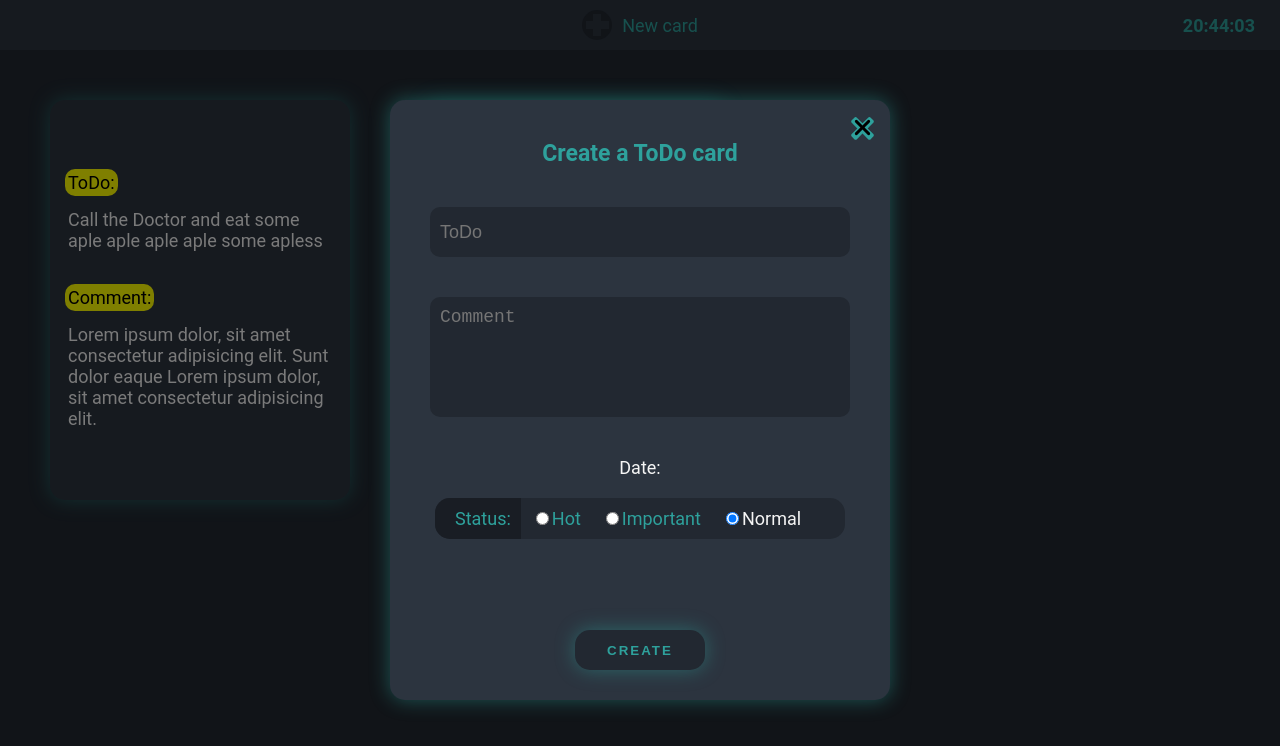
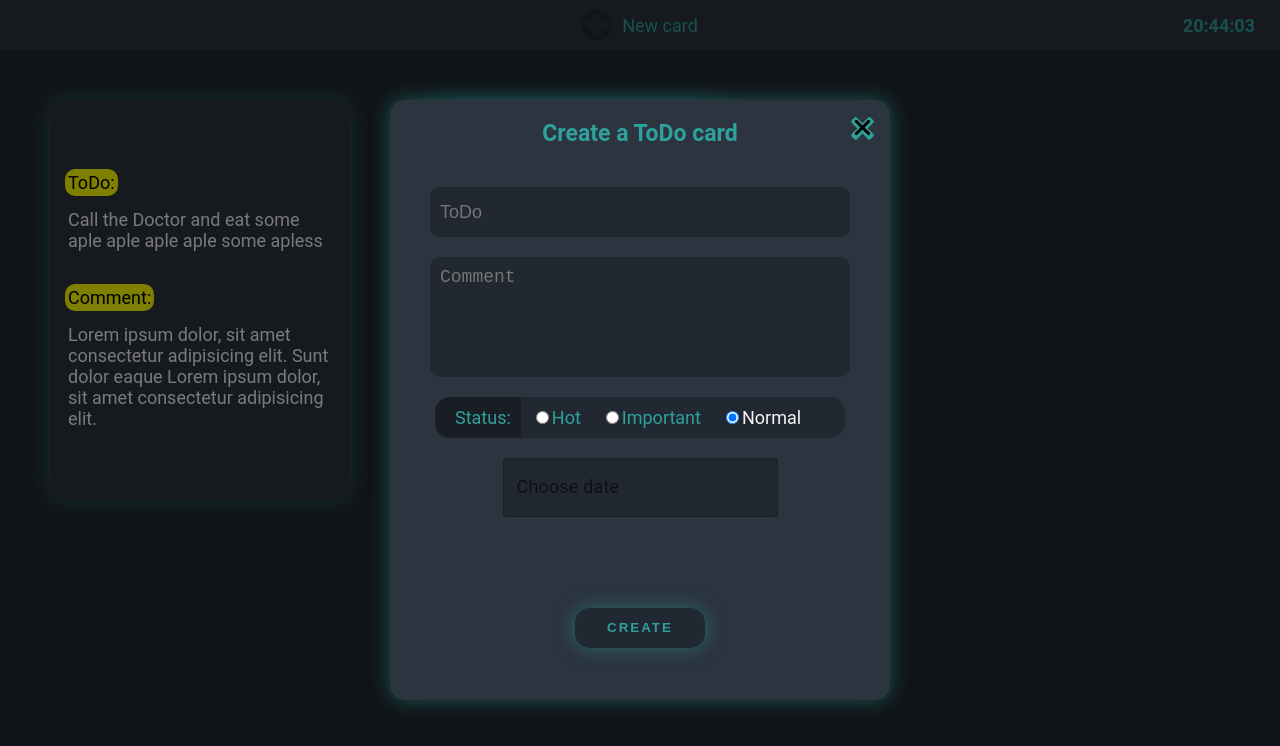
Before and after one commit to TonyNexis/ToDoBoardReactVite, a React (Vite) app: page / in a window 1280 px wide. Both pictures are taken after a click on the button "New card". Shown: the top 746 px of the page. Built offline with nearby package versions, Linux system fonts and the light colour scheme.

Commit message:
added DateTimePicker to FormAddCard and some func

```diff
--- a/package.json
+++ b/package.json
@@ -10,7 +10,12 @@
     "preview": "vite preview"
   },
   "dependencies": {
+    "@emotion/react": "^11.11.4",
+    "@emotion/styled": "^11.11.0",
+    "@mui/material": "^5.15.11",
+    "@mui/x-date-pickers": "^6.19.5",
     "@reduxjs/toolkit": "^2.2.1",
+    "dayjs": "^1.11.10",
     "react": "^18.2.0",
     "react-dom": "^18.2.0",
     "react-hook-form": "^7.50.1",
--- a/src/pages/FormAddCard/FormAddCard.jsx
+++ b/src/pages/FormAddCard/FormAddCard.jsx
@@ -1,5 +1,9 @@
+import { AdapterDayjs } from '@mui/x-date-pickers/AdapterDayjs'
+import { DateTimePicker } from '@mui/x-date-pickers/DateTimePicker'
+import { LocalizationProvider } from '@mui/x-date-pickers/LocalizationProvider'
+import dayjs from 'dayjs'
 import { useEffect } from 'react'
-import { useForm } from 'react-hook-form'
+import { Controller, useForm } from 'react-hook-form'
 import { useDispatch } from 'react-redux'
 import { closeModalCardAdd } from '../../redux/modalCardAddSlice'
 import styles from './FormAddCard.module.scss'
@@ -10,6 +14,7 @@ const FormAddCard = () => {
 		handleSubmit,
 		watch,
 		formState: { errors },
+		control,
 	} = useForm()
 
 	const dispatch = useDispatch()
@@ -38,7 +43,10 @@ const FormAddCard = () => {
 
 	const onSubmit = (data, e) => {
 		e.stopPropagation()
-		console.log('Data from card form==>', data)
+
+		const formattedDate = dayjs(data.date).format('MM/DD/YYYY HH:mm')
+
+		console.log('Data from card form==>', { ...data, date: formattedDate })
 	}
 
 	// console.log(watch('example'))
@@ -102,12 +110,6 @@ const FormAddCard = () => {
 					placeholder='Comment'
 					{...register('comment', { maxLength: 150 })}
 				/>
-				<div className={styles.dateWrapper}>
-					<label>Date:</label>
-					{/* <ReactDatePicker
-				dateFormat="dd/MM/yyyy"
-				/> */}
-				</div>
 				<div className={styles.statusRadioWrapper}>
 					<span className={styles.radioLabelStatus}>Status:</span>
 					<label className={styles.statusRadio}>
@@ -141,6 +143,23 @@ const FormAddCard = () => {
 						<span className={styles.radioText}>Normal</span>
 					</label>
 				</div>
+				<LocalizationProvider dateAdapter={AdapterDayjs}>
+					<Controller
+						name='date'
+						control={control}
+						defaultValue={null}
+						render={({ field }) => (
+							<DateTimePicker
+								className={`${styles.dateTimePicker}`}
+								label='Choose date'
+								value={field.value}
+								onChange={field.onChange}
+								textField={props => <input {...props} />}
+								ampm={false}
+							/>
+						)}
+					/>
+				</LocalizationProvider>
 				<span className={styles.errorMessage}>{errorMessage}</span>
 
 				<button className={styles.submitButton}>Create</button>
--- a/src/pages/FormAddCard/FormAddCard.module.scss
+++ b/src/pages/FormAddCard/FormAddCard.module.scss
@@ -56,7 +56,7 @@
 			color: #2ea19c;
 			font-size: 23px;
 			font-weight: 600;
-			margin: 40px 10px 40px 10px;
+			margin: 20px 10px 40px 10px;
 		}
 
 		.inputs {
@@ -64,7 +64,7 @@
 			height: 30px;
 			font-size: 18px;
 			padding: 10px;
-			margin: 0px 10px 40px 10px;
+			margin: 0px 10px 20px 10px;
 			border: none;
 			border-radius: 10px;
 			background-color: $background_color;
@@ -80,11 +80,6 @@
 		.inputComment {
 			height: 100px;
 			resize: none;
-		}
-
-		.dateWrapper {
-			margin: 0px 10px 20px 10px;
-			color: whitesmoke;
 		}
 
 		.statusRadioWrapper {
@@ -109,6 +104,15 @@
 				& > input:checked + .radioText {
 					color: whitesmoke;
 				}
+			}
+		}
+
+		.dateTimePicker {
+			margin-bottom: 20px;
+			background-color: $background_color;
+
+			&:focus {
+				background-color: red;
 			}
 		}
 
```
Also changed, not shown: 1 other file (tests, documents, lock files or other folders).
